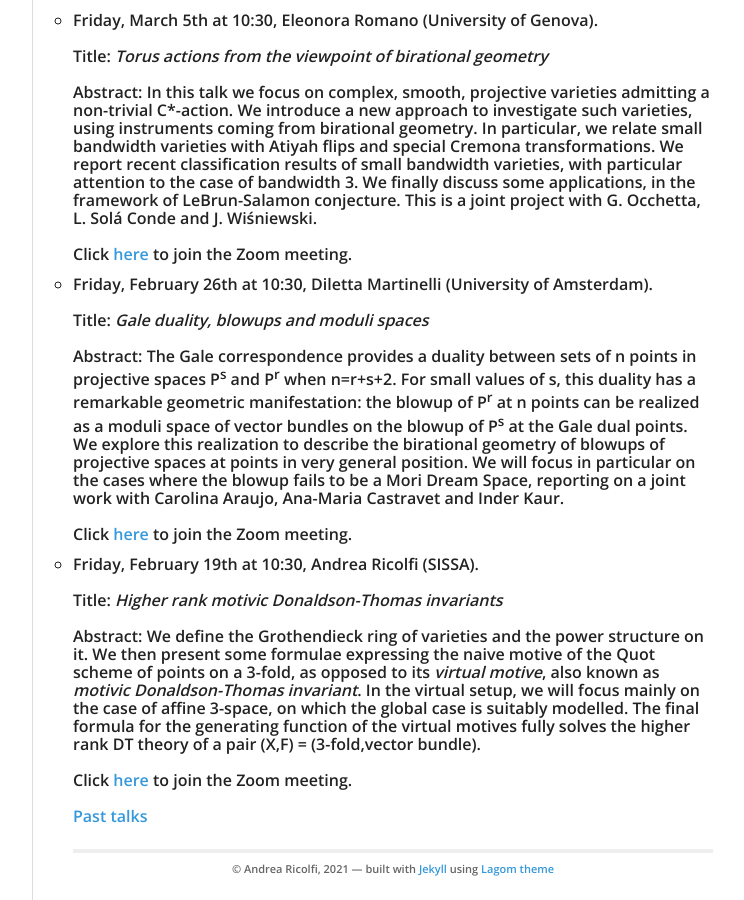
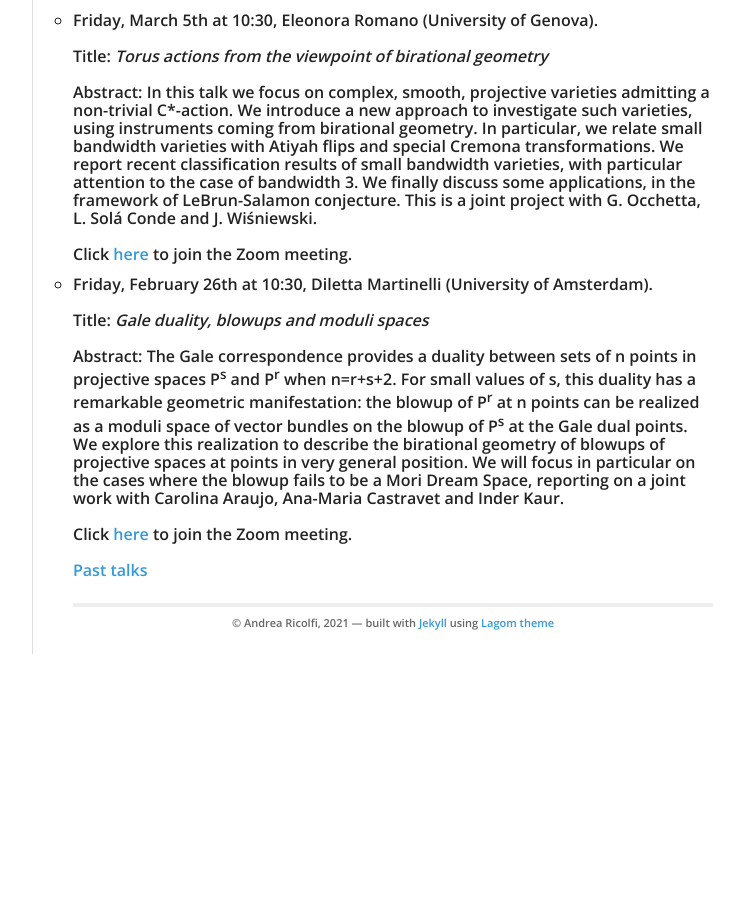
Before and after one commit to atricolfi/atricolfi.github.io, a Jekyll site: the page built from MATHEMATICS/AGseminar.html, in a window 1280 px wide and 900 px high, scrolled down 925 px. Shown: the whole window, without its empty margins (378-1122 px from the left). Built offline with Jekyll 4.4.1, drawn with Linux system fonts in a browser that asks for light colours; after the commit the page ends 1579 px from its top, so only the background shows below that.

Commit message:
Update AGseminar.html

```diff
--- a/MATHEMATICS/AGseminar.html
+++ b/MATHEMATICS/AGseminar.html
@@ -95,21 +95,7 @@ Abstract:  The Gale correspondence provides a duality between sets of n points i
      Click <a href="https://us02web.zoom.us/j/87239350702">here</a> to join the Zoom meeting.
 </li>
 
-<li> Friday, February 19th at 10:30, Andrea Ricolfi (SISSA).
-  <br>
-  <br>
-Title: <em>Higher rank motivic Donaldson-Thomas invariants</em>
-  <br>
-  <br>
-Abstract:  We define the Grothendieck ring of varieties and the power structure on it. We then present some formulae
-      expressing the naive motive of the Quot scheme of points on a 3-fold, as opposed to its <em>virtual motive</em>,
-      also known as <em>motivic Donaldson-Thomas invariant</em>. In the virtual setup, we will focus mainly on the case of
-      affine 3-space, on which the global case is suitably modelled. The final formula for the generating function of
-      the virtual motives fully solves the higher rank DT theory of a pair (X,F) = (3-fold,vector bundle).
-     <br>
-     <br>
-     Click <a href="https://us02web.zoom.us/j/87239350702">here</a> to join the Zoom meeting.
-</li>
+
 
 
 
```
